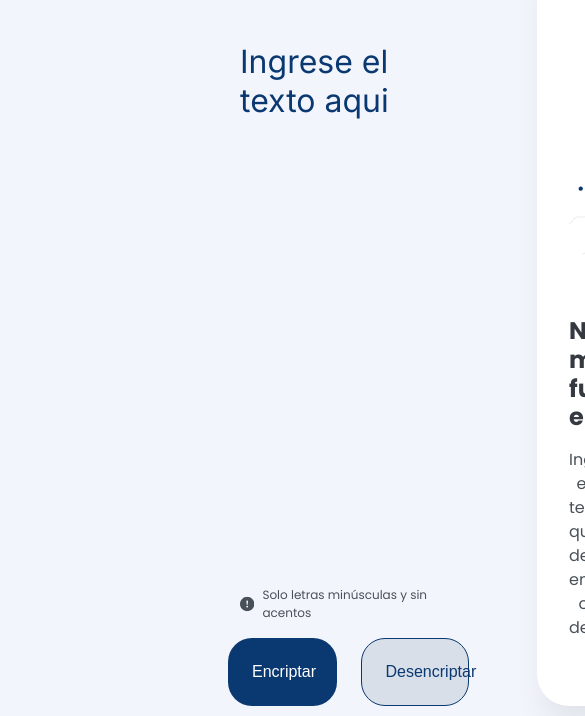
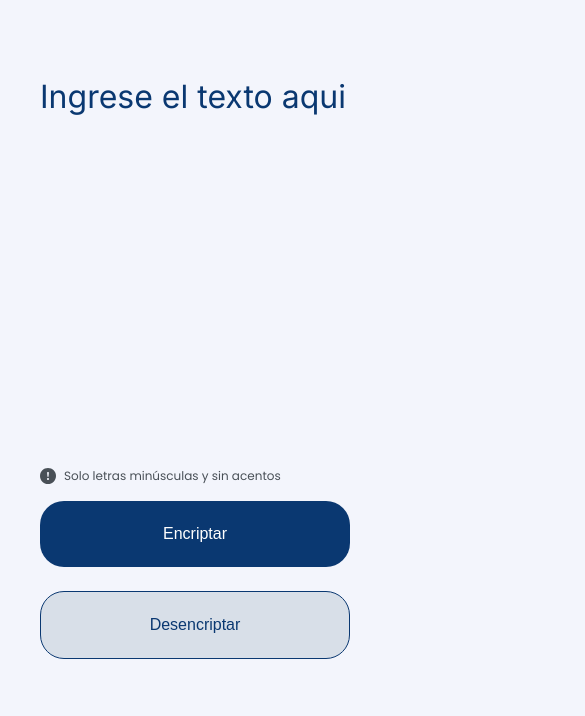
Before and after one commit to JessCP25/encriptador-de-texto, a plain HTML site: page index.html in a window 390 px wide. Shown: the part 98-814 px from the top of the page, 585 px wide, since content can reach past the window. Drawn offline with Linux system fonts and the light colour scheme.

Commit message:
Estilo responsivo

```diff
--- a/index.html
+++ b/index.html
@@ -12,13 +12,14 @@
       href="https://fonts.googleapis.com/css2?family=Inter:wght@200;400;700&family=Poppins:wght@300;400;500;700&display=swap"
       rel="stylesheet"
     />
-    <title>Document</title>
+    <title>Encriptador de texto</title>
   </head>
   <body>
     <main>
       <header>
         <img class="header__logo" src="assets/Logo.png" alt="Logo" />
       </header>
+      <div class="content">
         <section class="input">
           <span id="mensajeError"></span>
           <textarea placeholder="Ingrese el texto aqui" name="" id="input" cols="30" rows="10"></textarea>
@@ -64,8 +65,8 @@
             <button onclick="copiar()" class="button secondary-button">Copiar</button>
           </div>
         </section>
+      </div>
     </main>
-    <footer></footer>
     <script src="./main.js"></script>
   </body>
 </html>
--- a/styles/style.css
+++ b/styles/style.css
@@ -16,8 +16,7 @@ body {
   background-color: var(--light-blue);
   font-family: "Inter", sans-serif;
   font-family: "Poppins", sans-serif;
-  width: 100vw;
-  height: 100vh;
+  width: 100%;
   min-height: 100vh;
 }
 
@@ -37,10 +36,16 @@ main {
   padding: 40px;
   height: 100%;
   width: 100%;
+  max-width: 1240px;
+  margin: 0 auto;
+}
+.content{
+  display: flex;
+  gap:80px;
 }
 
 .input {
-  width: 70%;
+  width: 55%;
   display: flex;
   flex-direction: column;
   margin-top: 70px;
@@ -109,16 +114,22 @@ textarea:focus {
 }
 
 .result {
-  width: 30%;
+  width: 45%;
   padding: 32px;
   background-color: white;
   border-radius: 32px;
   box-shadow: 0px 24px 32px -8px rgba(0, 0, 0, 0.08);
 }
+.result--vacio{
+  display: flex;
+  flex-direction: column;
+  justify-content: center;
+  align-items: center;
+  height: 100%;
+}
 
 .result__img {
-  width: 336px;
-  height: 304px;
+  width: 100%;
   object-fit: cover;
 }
 
@@ -185,3 +196,50 @@ textarea:focus {
 .inactive{
   display: none;
 }
+
+@media (max-width: 950px) {
+  main{
+    flex-direction: column;
+    width: 100%;
+    gap: 30px;
+  }
+  .input, .result{
+    width: 50%;
+    display: inline-flex;
+  }
+  .content{
+    gap: 20px;
+  }
+}
+
+@media (max-width: 800px) {
+  .content{
+    flex-direction: column;
+    gap: 60px;
+  }
+  .input, .result{
+    width: 100%;
+  }
+  .input{
+    margin-top: 20px;
+  }
+  .result__img{
+    display: none;
+  }
+  .result--vacio{
+    text-align: center;
+    width: 100%;
+  }
+  .result__title{
+    margin-top: 16px;
+  }
+}
+
+@media (max-width: 400px) {
+  .input__buttons{
+    flex-direction: column;
+  }
+  .button{
+    width: 100%;
+  }
+}
```
Also changed, not shown: 1 other file. Lines whose indentation alone changed are shown as unchanged.
